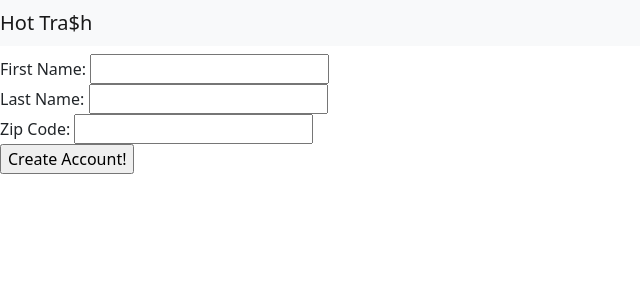
After one commit to megancindric/Django_Trash_Collector, a Django app: page /employees/create/ in a window 1280 px wide. The commit adds this page. Shown: the top 300 px of the page, without its empty margins (0-640 px from the left). Run offline with Django 3.2, Linux system fonts and the light colour scheme.

Commit message:
Create & index view/template for employees

```diff
--- /dev/null
+++ b/trash_collector/employees/templates/employees/create.html
@@ -0,0 +1,15 @@
+{% extends "base.html" %}
+
+{% block title %}Employee Account Creation{% endblock %}
+
+{% block content %}
+
+    <form action ="{% url 'employees:create' %}", method="POST">
+        {% csrf_token %}
+        First Name: <input type="text", name="first_name", id="first_name"><br />
+        Last Name: <input type="text", name="last_name", id="last_name"><br />
+        Zip Code: <input type="text", name="zip_code", id="zip_code"><br />
+        <input type="submit" value="Create Account!">
+    </form>
+
+{% endblock %}
--- a/trash_collector/employees/templates/employees/index.html
+++ b/trash_collector/employees/templates/employees/index.html
@@ -4,7 +4,10 @@
 
 {% block content %}
   {% if user.is_authenticated %}
-    Hello Employee {{ user.username }}!
+    Howdy Employee {{ user.username }}!
+
+    <h4>Today's Pickup</h4>
+    <p>A table of non suspended matching zip code, today's date, or extra pickup date == today</p>
   {% else %}
     <p>You are at the employee index, but you are not logged in.</p>
     <a href="{% url 'login' %}">Log In</a>
--- a/trash_collector/employees/urls.py
+++ b/trash_collector/employees/urls.py
@@ -6,5 +6,7 @@ from . import views
 
 app_name = "employees"
 urlpatterns = [
-    path('', views.index, name="index")
+    path('', views.index, name="index"),
+    path('create/', views.create, name='create'),
+
 ]
--- a/trash_collector/employees/views.py
+++ b/trash_collector/employees/views.py
@@ -1,13 +1,41 @@
-from django.http import HttpResponse
+from .models import Employee
+from django.http.response import HttpResponseRedirect
+from django.urls import reverse
 from django.shortcuts import render
 from django.apps import apps
 
 # Create your views here.
 
 # TODO: Create a function for each path created in employees/urls.py. Each will need a template as well.
+def index(request):
+    user = request.user
 
+    try:
+        # This line inside the 'try' will return the customer record of the logged-in user if one exists
+        logged_in_employee = Employee.objects.get(user=user)
+        Customer = apps.get_model('customers.Customer')
+        #Matches our zip
+        #Today is customer's pickup day
+        #Customer is not suspended
+        #Today is customer's 1-time pickup
 
-def index(request):
-    # This line will get the Customer model from the other app, it can now be used to query the db for Customers
-    Customer = apps.get_model('customers.Customer')
+    except:
+        # TODO: Redirect the user to a 'create' function to finish the registration process if no customer record found
+        return HttpResponseRedirect(reverse('employees:create'))
+
+    # It will be necessary while creating a Customer/Employee to assign request.user as the user foreign key
+
+    print(user)
     return render(request, 'employees/index.html')
+
+def create(request):
+    if request.method == "POST":
+        user = request.user
+        first_name = request.POST.get('first_name')
+        last_name = request.POST.get('last_name')
+        zip_code = request.POST.get('zip_code')
+        new_customer = Employee(user=user, first_name=first_name, last_name=last_name, zip_code=zip_code)
+        new_customer.save()
+        return render(request, 'employees/index.html')
+    else:
+         return render(request, 'employees/create.html')
--- a/trash_collector/templates/base.html
+++ b/trash_collector/templates/base.html
@@ -29,7 +29,7 @@
 
     {% endif %}
   {% endfor %}
-  <a class="btn btn-sm btn-outline-danger href="{% url 'logout' %}">Log Out</a>
+  <a class="btn btn-sm btn-outline-danger" href="{% url 'logout' %}">Log Out</a>
 {% endif %}
   </div>
 </nav>
```
